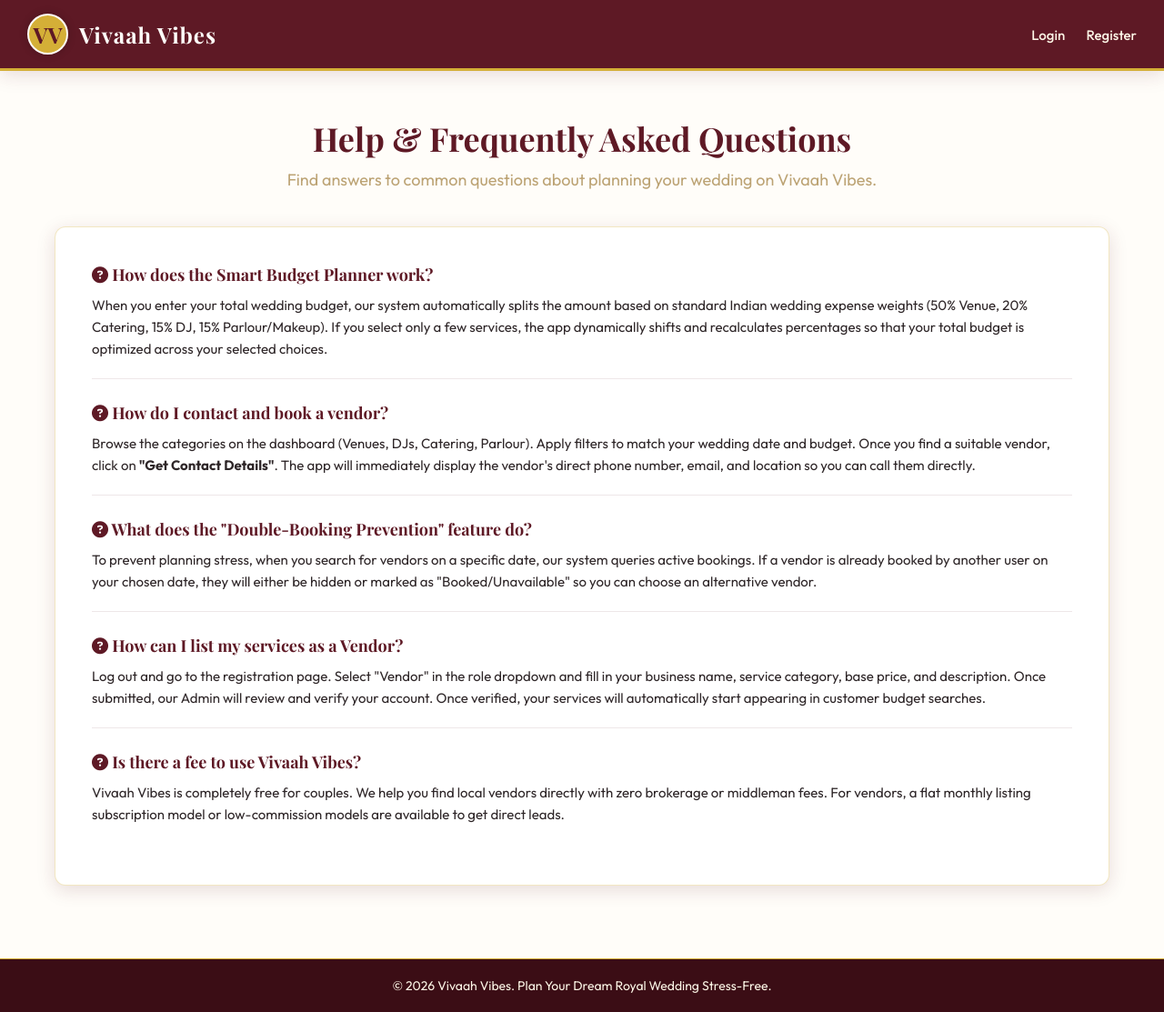
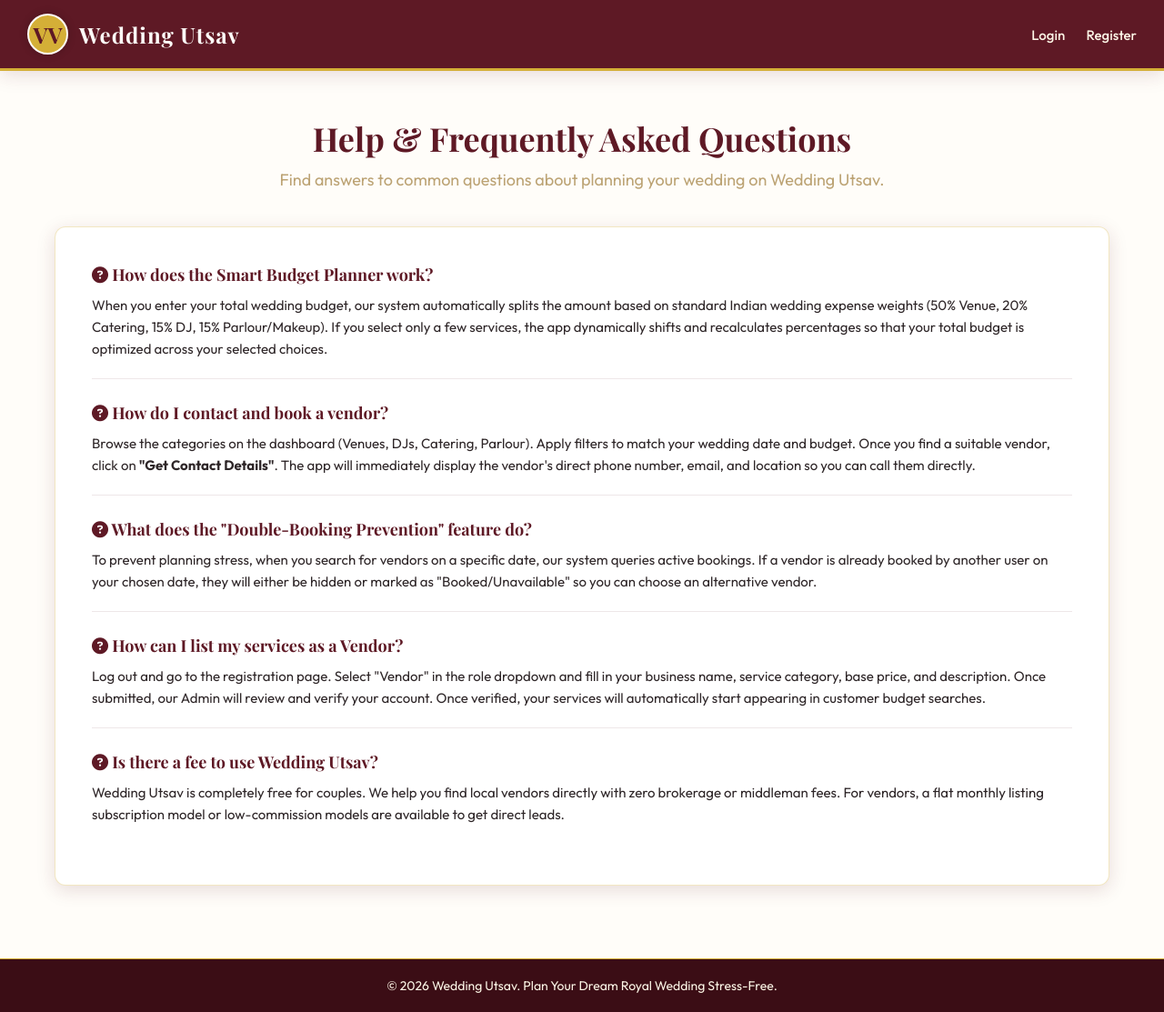
Before and after one commit to ankita-utture/wedding_utsav, a Flask app: page /help in a window 1280 px wide. Shown: the whole page at 91% size. Run offline with Flask 3, Linux system fonts and the light colour scheme; some web fonts are replaced.

Commit message:
Updated Name

```diff
--- a/templates/admin.html
+++ b/templates/admin.html
@@ -1,6 +1,6 @@
 {% extends "base.html" %}
 
-{% block title %}Admin Panel - Vivaah Vibes{% endblock %}
+{% block title %}Admin Panel - Wedding Utsav{% endblock %}
 
 {% block content %}
 <div class="welcome-section">
--- a/templates/base.html
+++ b/templates/base.html
@@ -3,7 +3,7 @@
 <head>
     <meta charset="UTF-8">
     <meta name="viewport" content="width=device-width, initial-scale=1.0">
-    <title>{% block title %}Vivaah Vibes - Smart Wedding Planner{% endblock %}</title>
+    <title>{% block title %}Wedding Utsav - Smart Wedding Planner{% endblock %}</title>
     <!-- Font Awesome Icons -->
     <link rel="stylesheet" href="https://cdnjs.cloudflare.com/ajax/libs/font-awesome/6.4.0/css/all.min.css">
     <!-- Custom CSS -->
@@ -18,7 +18,7 @@
     <header>
         <div class="logo-container">
             <div class="logo-circle">VV</div>
-            <h1 class="brand-name">Vivaah Vibes</h1>
+            <h1 class="brand-name">Wedding Utsav</h1>
         </div>
         <div class="nav-links">
             {% if session.get('user_id') %}
@@ -89,7 +89,7 @@
 
     <!-- Footer -->
     <footer>
-        <p>&copy; 2026 Vivaah Vibes. Plan Your Dream Royal Wedding Stress-Free.</p>
+        <p>&copy; 2026 Wedding Utsav. Plan Your Dream Royal Wedding Stress-Free.</p>
     </footer>
 
     {% block scripts %}{% endblock %}
--- a/templates/budget.html
+++ b/templates/budget.html
@@ -1,6 +1,6 @@
 {% extends "base.html" %}
 
-{% block title %}Smart Budget Planner - Vivaah Vibes{% endblock %}
+{% block title %}Smart Budget Planner - Wedding Utsav{% endblock %}
 
 {% block content %}
 <div class="welcome-section">
--- a/templates/help.html
+++ b/templates/help.html
@@ -1,11 +1,11 @@
 {% extends "base.html" %}
 
-{% block title %}Help & FAQs - Vivaah Vibes{% endblock %}
+{% block title %}Help & FAQs - Wedding Utsav{% endblock %}
 
 {% block content %}
 <div class="welcome-section">
     <h1>Help & Frequently Asked Questions</h1>
-    <p>Find answers to common questions about planning your wedding on Vivaah Vibes.</p>
+    <p>Find answers to common questions about planning your wedding on Wedding Utsav.</p>
 </div>
 
 <div class="help-card">
@@ -38,9 +38,9 @@
     </div>
 
     <div class="faq-item">
-        <h3><i class="fa-solid fa-circle-question"></i> Is there a fee to use Vivaah Vibes?</h3>
+        <h3><i class="fa-solid fa-circle-question"></i> Is there a fee to use Wedding Utsav?</h3>
         <p>
-            Vivaah Vibes is completely free for couples. We help you find local vendors directly with zero brokerage or middleman fees. For vendors, a flat monthly listing subscription model or low-commission models are available to get direct leads.
+            Wedding Utsav is completely free for couples. We help you find local vendors directly with zero brokerage or middleman fees. For vendors, a flat monthly listing subscription model or low-commission models are available to get direct leads.
         </p>
     </div>
 </div>
--- a/templates/index.html
+++ b/templates/index.html
@@ -1,6 +1,6 @@
 {% extends "base.html" %}
 
-{% block title %}Dashboard - Vivaah Vibes{% endblock %}
+{% block title %}Dashboard - Wedding Utsav{% endblock %}
 
 {% block content %}
 <div class="welcome-section">
--- a/templates/login.html
+++ b/templates/login.html
@@ -1,6 +1,6 @@
 {% extends "base.html" %}
 
-{% block title %}Login - Vivaah Vibes{% endblock %}
+{% block title %}Login - Wedding Utsav{% endblock %}
 
 {% block content %}
 <div class="auth-wrapper">
--- a/templates/profile.html
+++ b/templates/profile.html
@@ -1,6 +1,6 @@
 {% extends "base.html" %}
 
-{% block title %}My Profile - Vivaah Vibes{% endblock %}
+{% block title %}My Profile - Wedding Utsav{% endblock %}
 
 {% block content %}
 <div class="profile-container">
--- a/templates/register.html
+++ b/templates/register.html
@@ -1,11 +1,11 @@
 {% extends "base.html" %}
 
-{% block title %}Register - Vivaah Vibes{% endblock %}
+{% block title %}Register - Wedding Utsav{% endblock %}
 
 {% block content %}
 <div class="auth-wrapper" style="max-width: 600px;">
     <div class="auth-header">
-        <h2>Join Vivaah Vibes</h2>
+        <h2>Join Wedding Utsav</h2>
         <p>Start planning or list your professional wedding services</p>
     </div>
 
--- a/templates/rituals.html
+++ b/templates/rituals.html
@@ -1,6 +1,6 @@
 {% extends "base.html" %}
 
-{% block title %}Wedding Rituals Timeline - Vivaah Vibes{% endblock %}
+{% block title %}Wedding Rituals Timeline - Wedding Utsav{% endblock %}
 
 {% block content %}
 <div class="welcome-section">
--- a/templates/vendor_dashboard.html
+++ b/templates/vendor_dashboard.html
@@ -1,6 +1,6 @@
 {% extends "base.html" %}
 
-{% block title %}Vendor Dashboard - Vivaah Vibes{% endblock %}
+{% block title %}Vendor Dashboard - Wedding Utsav{% endblock %}
 
 {% block content %}
 <div class="welcome-section">
--- a/templates/vendors.html
+++ b/templates/vendors.html
@@ -1,6 +1,6 @@
 {% extends "base.html" %}
 
-{% block title %}Search {{ category | capitalize }}s - Vivaah Vibes{% endblock %}
+{% block title %}Search {{ category | capitalize }}s - Wedding Utsav{% endblock %}
 
 {% block content %}
 <div class="welcome-section">
```
Also changed, not shown: emailtemplates/registration.html (+6 -6 lines).
